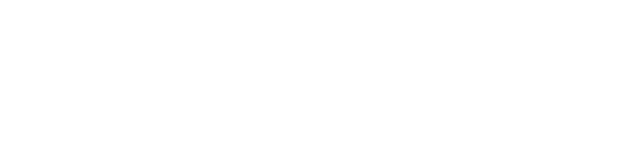
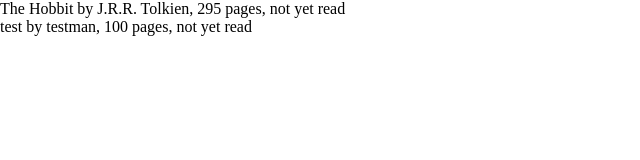
Before and after one commit to Kian2002/odin-library, a website: page index.html in a window 1280 px wide. Shown: the whole page, without its empty margins (0-640 px from the left). Drawn offline with Linux system fonts and the light colour scheme.

Commit message:
display books to user

```diff
--- a/app.js
+++ b/app.js
@@ -1,16 +1,36 @@
+let myLibrary = [];
+
 function Book(title, author, pages, read) {
   this.title = title;
   this.author = author;
   this.pages = pages;
   this.read = read;
 
-  this.info = () => {
+  this.getInfo = () => {
     return `${this.title} by ${this.author}, ${this.pages} pages, ${
       this.read ? "read" : "not yet read"
     }`;
   };
 }
 
+const addBookToLibrary = (...books) => {
+  books.forEach((book) => {
+    myLibrary.push(book);
+  });
+};
+
 const hobbit = new Book("The Hobbit", "J.R.R. Tolkien", 295, false);
+const testBook = new Book("test", "testman", 100, false);
 
-console.log(hobbit.info());
+addBookToLibrary(hobbit, testBook);
+
+const displayBooks = () => {
+  myLibrary.forEach((book) => {
+    console.log(book);
+    const title = document.createElement("div");
+    title.innerText = book.getInfo();
+    document.getElementById("container").appendChild(title);
+  });
+};
+
+displayBooks();
--- a/index.html
+++ b/index.html
@@ -10,6 +10,7 @@
 </head>
 
 <body>
+    <div id="container"></div>
 
     <script src="app.js"></script>
 </body>
```
